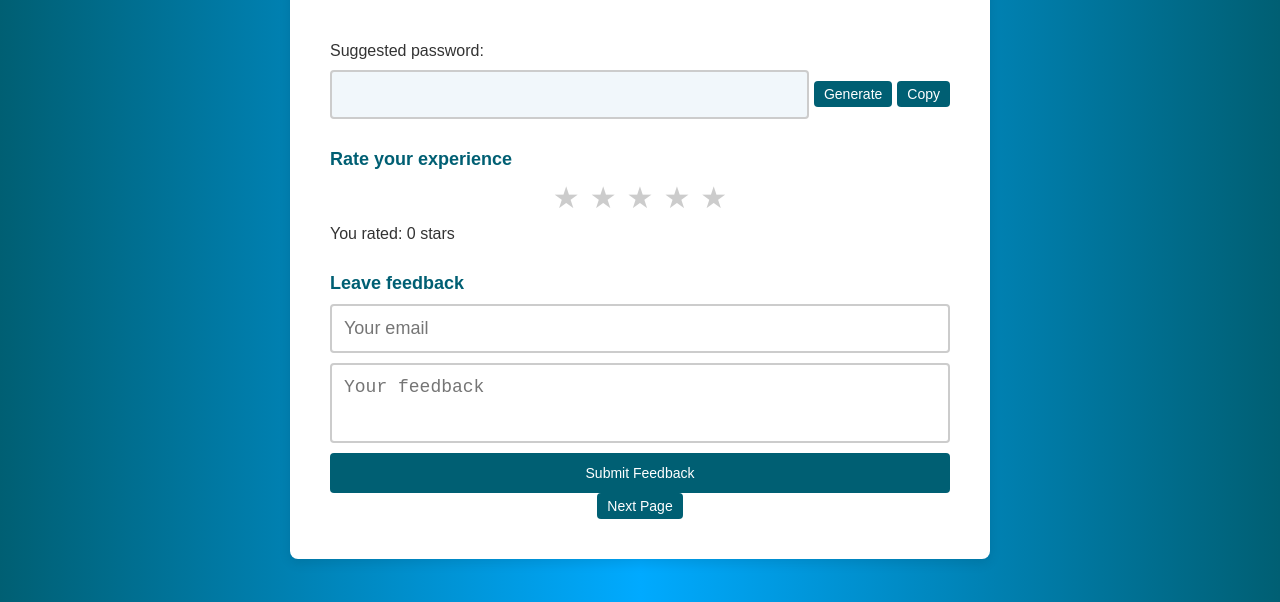
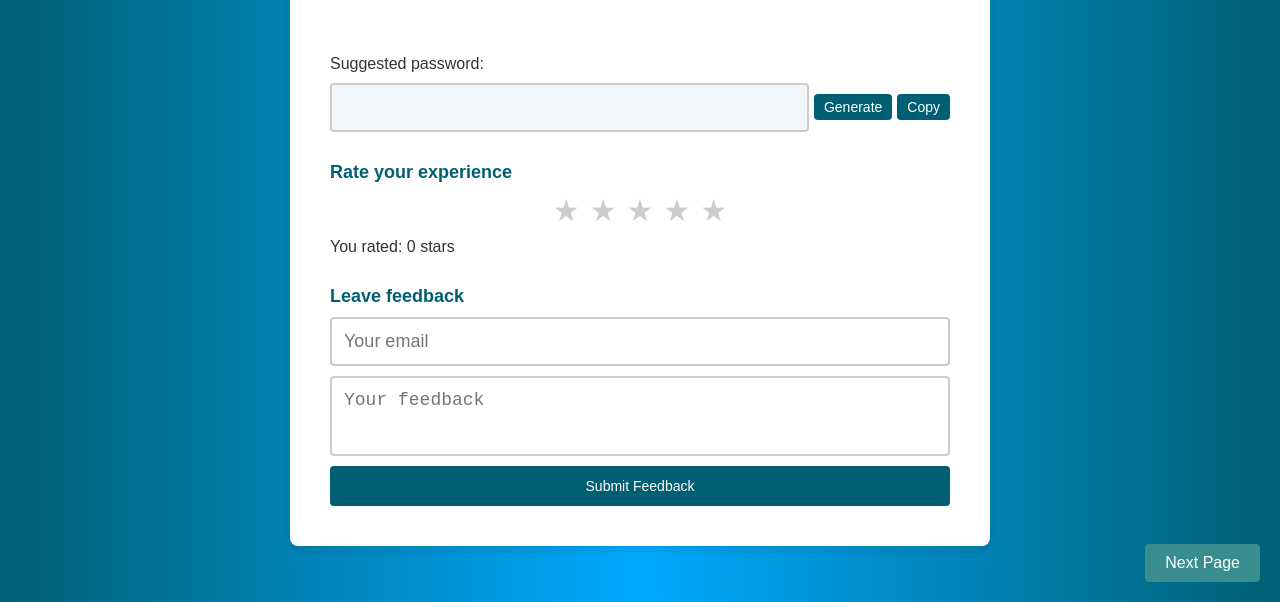
Before and after one commit to GitPatrick1/Password-Strength-Checker-Page, a plain HTML site: page index.html in a window 1280 px wide. Shown: the part 198-800 px from the top of the page. Drawn offline with nearby package versions, Linux system fonts and the light colour scheme.

Commit message:
Update styles.css

```diff
--- a/styles.css
+++ b/styles.css
@@ -244,3 +244,27 @@ textarea {
     font-size: 16px;
     color: #333;
 }
+/* Bottone per andare alla seconda pagina */
+a button {
+    background-color: #3a8d8f; /* Colore di sfondo più chiaro */
+    color: white;
+    padding: 10px 20px;
+    border: none;
+    border-radius: 4px;
+    cursor: pointer;
+    font-size: 16px;
+    transition: background-color 0.3s ease;
+    position: fixed;
+    bottom: 20px;
+    right: 20px;
+}
+
+/* Colore di sfondo più scuro al passaggio del mouse */
+a button:hover {
+    background-color: #006d6f; /* Colore di sfondo scuro */
+}
+
+/* Effetto di clic sul bottone */
+a button:active {
+    transform: scale(0.95);
+}
```
